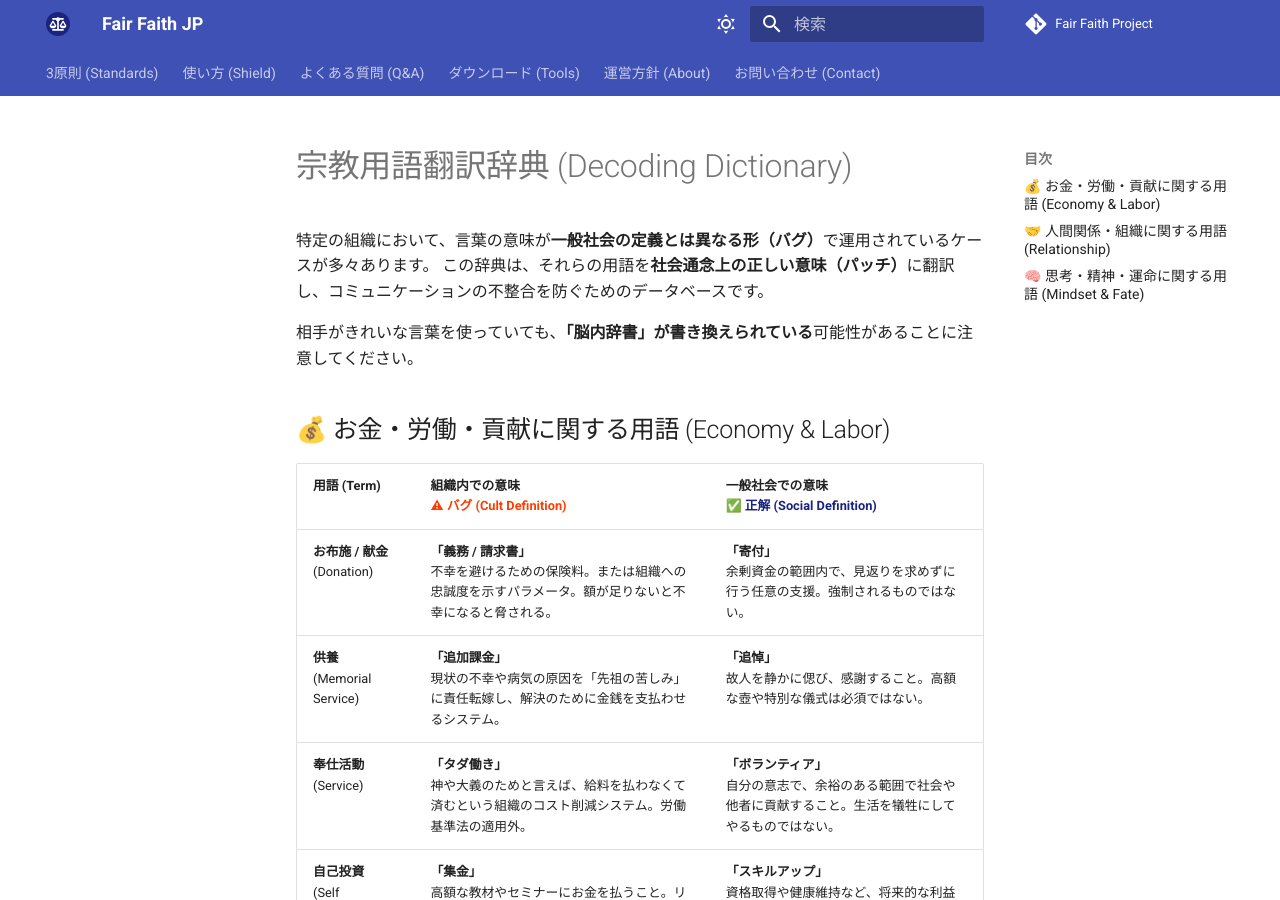
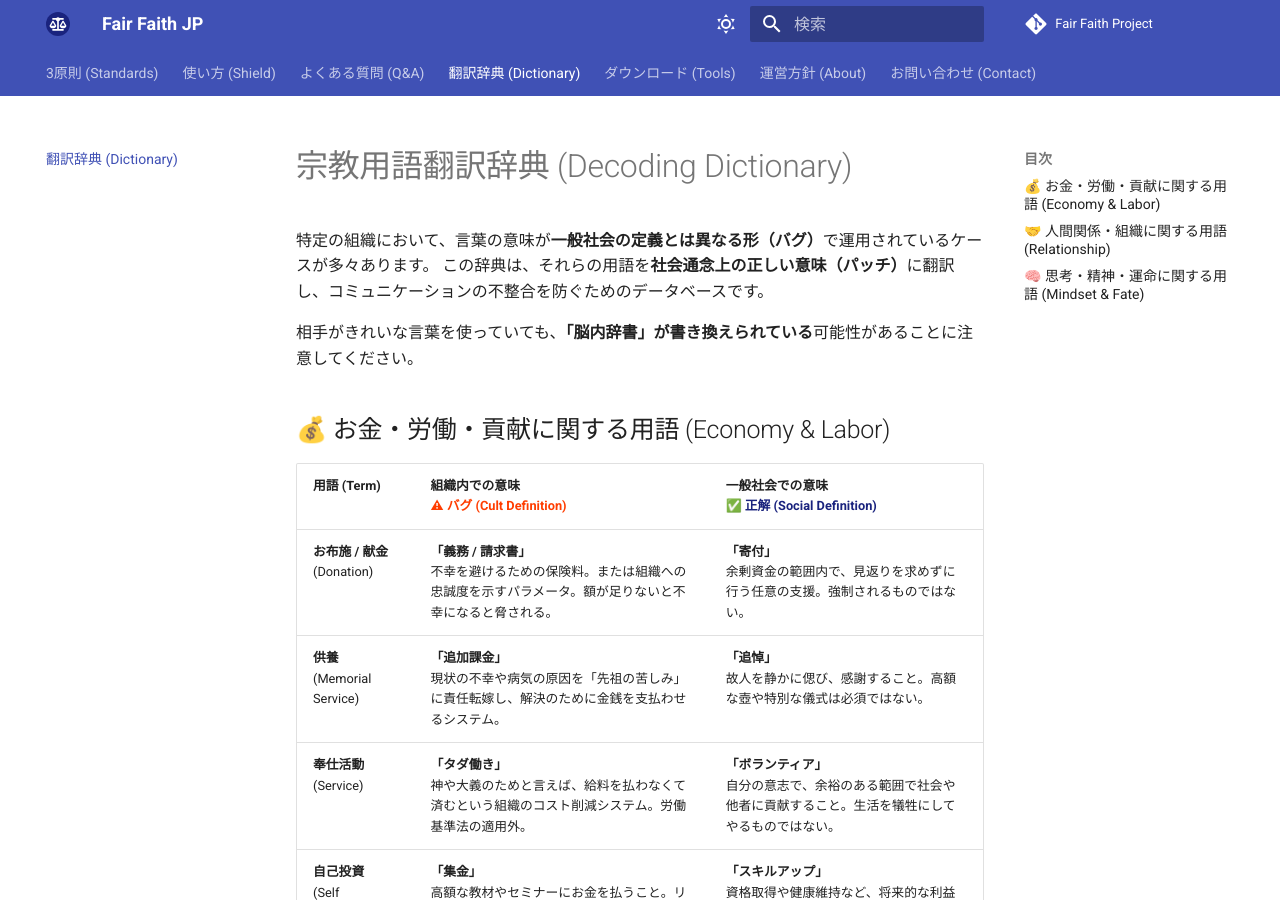
Before and after one commit to fair-faith-project/fair-faith-project.github.io, an MkDocs documentation site: the page built from docs/dictionary.md, in a window 1280 px wide and 900 px high. Built offline with MkDocs 1.6.1 and Material for MkDocs 9.7.7, drawn with Linux system fonts in a browser that asks for light colours; comment, search, counter and statistics services are not loaded.

Commit message:
Update mkdocs.yml

```diff
--- a/mkdocs.yml
+++ b/mkdocs.yml
@@ -39,6 +39,7 @@ nav:
   - 3原則 (Standards): index.md
   - 使い方 (Shield): usage.md
   - よくある質問 (Q&A): faq.md
+  - 翻訳辞典 (Dictionary): dictionary.md
   - ダウンロード (Tools): download.md
   - 運営方針 (About): about.md
   - お問い合わせ (Contact): contact.md
```
